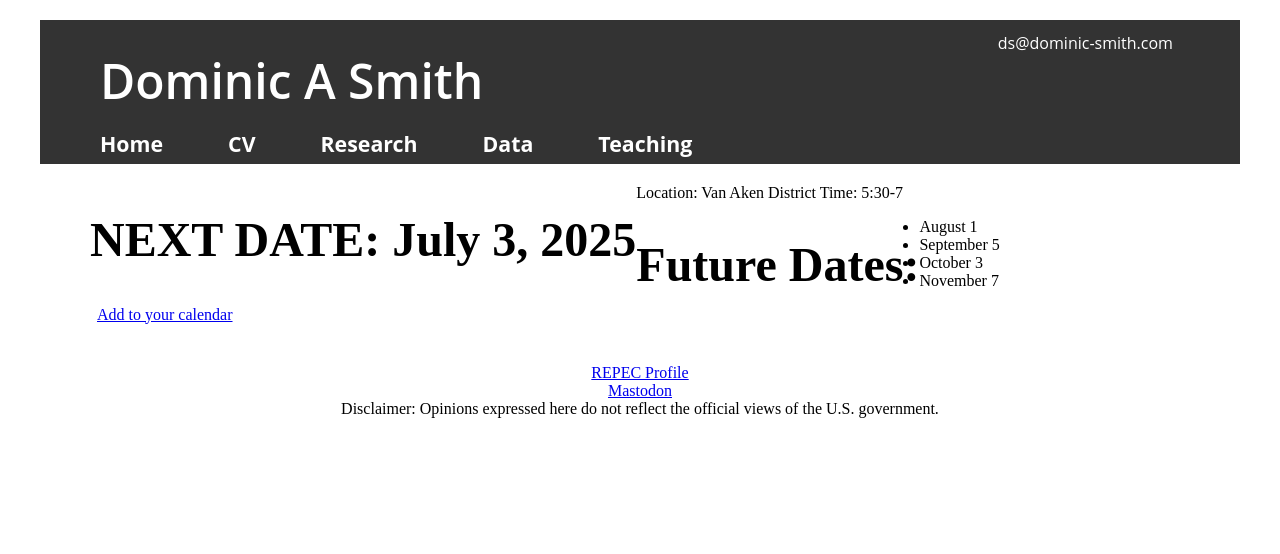
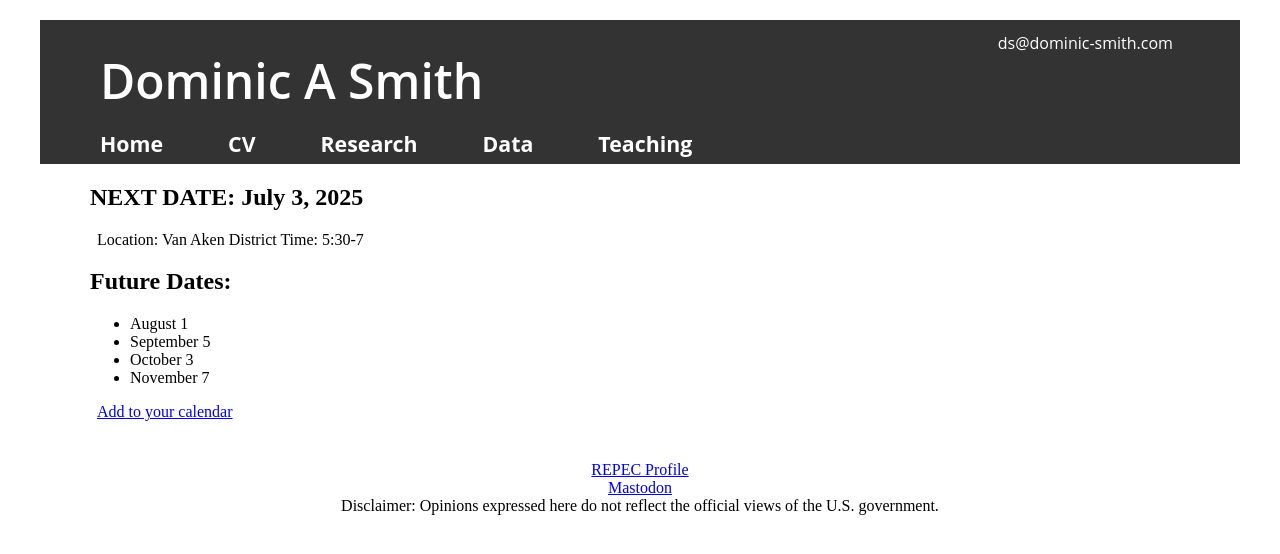
Before and after one commit to dominic-smith/dominic-smith.github.io, a Jekyll site: the page built from funemployment.md, in a window 1280 px wide. Shown: the top 554 px of the page. Built offline with Jekyll 4.4.1, drawn with Linux system fonts in a browser that asks for light colours; our own code applies the rules of GitHub Pages for plain Markdown files.

```diff
--- a/funemployment.md
+++ b/funemployment.md
@@ -6,11 +6,11 @@ layout: default
 ---
 
 
-# NEXT DATE: July 3, 2025
+## NEXT DATE: July 3, 2025
 Location: Van Aken District
 Time: 5:30-7
 
-# Future Dates:
+## Future Dates:
 * August 1
 * September 5
 * October 3
```
